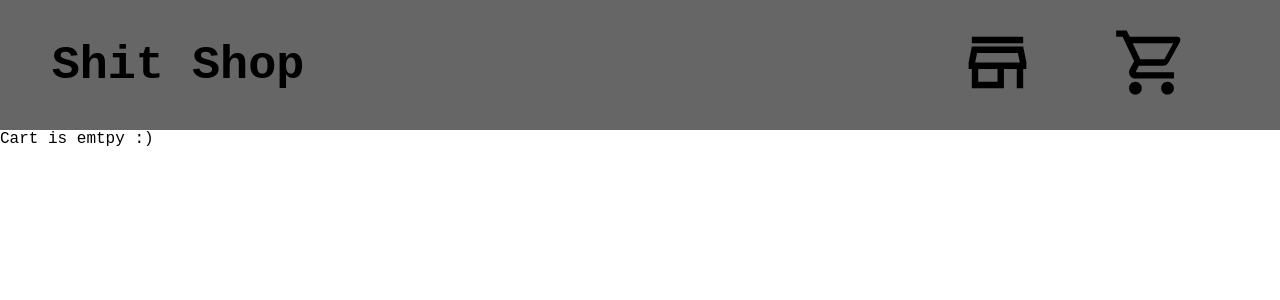
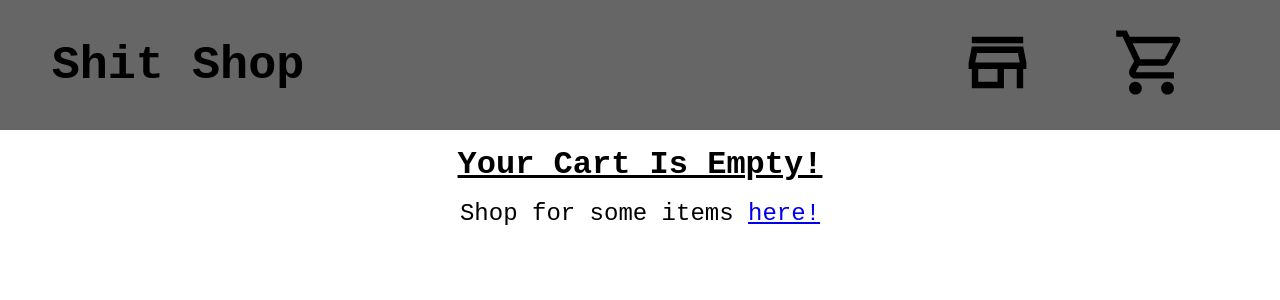
Before and after one commit to sythoniq/shopping-odin, a React (Vite) app: page /cart in a window 1280 px wide. Shown: the top 300 px of the page. Built offline with nearby package versions, Linux system fonts and the light colour scheme.

Commit message:
Added simple fallback pages for errors/empty pages

```diff
--- a/src/components/pages/Cart.jsx
+++ b/src/components/pages/Cart.jsx
@@ -1,5 +1,6 @@
 import {useOutletContext} from 'react-router';
 import {useState} from 'react';
+import {Link} from 'react-router-dom';
 
 import {CartCard as Card} from '../Card.jsx'
 
@@ -55,7 +56,10 @@ export default function Cart() {
     )
   } else {
     return (
-      <p>Cart is emtpy :)</p>
+      <div className="empty-cart">
+        <h3>Your Cart Is Empty!</h3>
+        <p>Shop for some items <Link to={'../shopping'}>here!</Link></p>
+      </div>
     )
   }
 };
--- a/src/components/pages/Home.jsx
+++ b/src/components/pages/Home.jsx
@@ -1,7 +1,9 @@
+import {Link} from 'react-router-dom';
+
 export default function Home() {
   return (
     <div className="homepage">
-      <p>Hello from home</p>
+      <p>Welcome, check out the <Link to="../shopping">shop</Link></p>
       <img src="https://media.tenor.com/dnFoWaEBIZ0AAAAi/evernight-everknight.gif" />
     </div>
   )
--- a/src/styles/errors.css
+++ b/src/styles/errors.css
@@ -1,4 +1,4 @@
-.fetch-error {
+.fetch-error, .empty-cart {
   display: flex;
   flex-direction: column;
   font-family: monospace;
@@ -8,11 +8,12 @@
   gap:  1.25em;
 }
 
-.fetch-error > h3 {
+.fetch-error > h3, .empty-cart > h3 {
   text-decoration: underline;
   font-size: 2em;
 }
 
-.fetch-error > p{
+.fetch-error > p, .empty-cart > p {
   font-size: 1.5em;
+
 }
```
